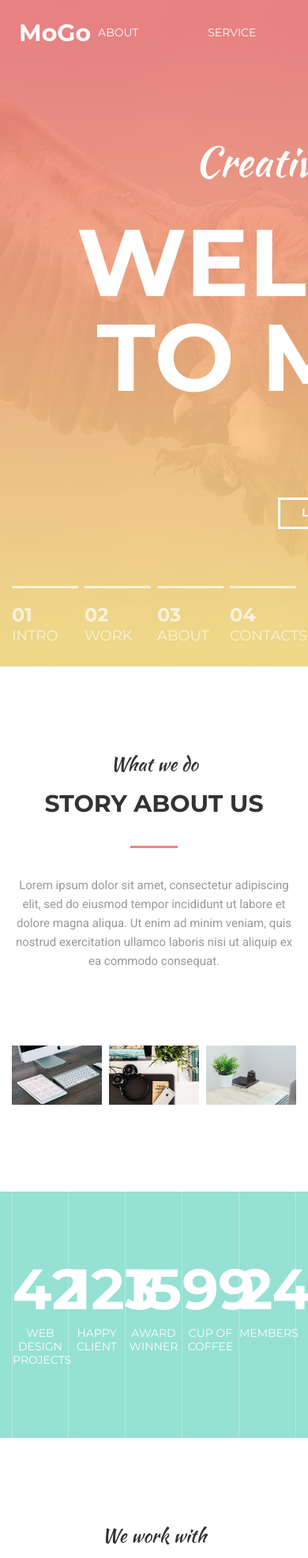
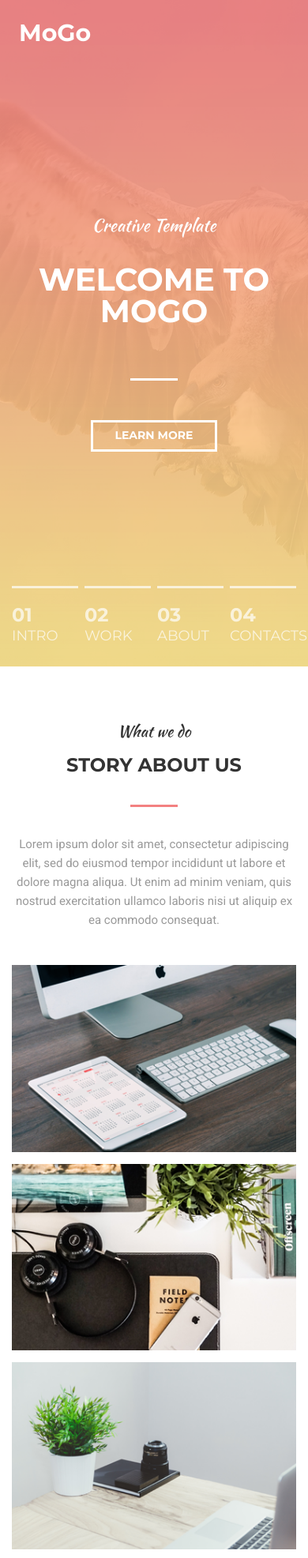
Before and after one commit to Karpovich0/MOGO, a plain HTML site: page index.html in a window 390 px wide. Shown: the top 1973 px of the page at 79% size. Drawn offline with Linux system fonts and the light colour scheme.

Commit message:
make apadtive design up to services

```diff
--- a/index.html
+++ b/index.html
@@ -331,9 +331,6 @@
 
                 </div>
 
-            </div>
-            <div class="services">
-
                 <div class="services__item">
                     <img src="src/icons/services/services_4.png" alt="" class="services__img">
 
@@ -359,6 +356,7 @@
                 </div>
 
             </div>
+
         </div>
     </section>
     <!-- end services -->
--- a/scss/_media.scss
+++ b/scss/_media.scss
@@ -7,6 +7,130 @@
             font-size: 120px;
         }
     }
+    // end intro
 }
 
-@media screen and (max-width:992px) {}
+@media screen and (max-width:992px) {
+    .header {
+        &__nav {
+            display: none;
+        }
+    }
+    .intro {
+        &__suptitle {
+            font-size: 32px;
+        }
+        &__title {
+            font-size: 80px;
+        }
+    }
+    // end intro
+    .section {
+        padding: 70px 0;
+    }
+    // end section
+    .title {
+        &__text {
+            margin-bottom: 65px;
+        }
+    }
+    // end title
+    .stats {
+        background-color: transparent;
+        &__inner {
+            justify-content: center;
+        }
+        &__item {
+            background-color: #95e1d3;
+            width: 1/3*100%;
+            padding: 50px 0 60px;
+            border: 1px solid rgba(255, 255, 255, 0.3);
+            ;
+        }
+    }
+    // end stats
+}
+
+@media screen and (max-width:762px) {
+    .title {
+        &__text {
+            margin-bottom: 45px;
+        }
+    }
+    // end title
+    .card {
+        justify-content: center;
+        &__item {
+            width: 100%;
+            max-width: 380px;
+            margin-bottom: 15px;
+        }
+        &__item:last-child {
+            margin-bottom: 0;
+        }
+    }
+    //end card
+    .stats {
+        &__item {
+            width: 50%;
+            // padding: 50px 0 60px;
+            border: 1px solid rgba(255, 255, 255, 0.3);
+        }
+    }
+    // end stats
+    .services {
+        &__item {
+            width: 50%;
+        }
+        &__item:nth-last-child(3) {
+            border-bottom: 1px solid #e5e5e5;
+        }
+    }
+    //end services
+}
+
+@media screen and (max-width:576px) {
+    .intro {
+        &__suptitle {
+            font-size: 22px;
+        }
+        &__title {
+            font-size: 40px;
+        }
+    }
+    //end intro
+    .title {
+        &__main {
+            font-size: 24px;
+        }
+        &__sup {
+            font-size: 20px;
+        }
+    }
+    // end title
+    .stats {
+        &__item {
+            width: 100%;
+            max-width: 400px;
+            // padding: 50px 0 60px;
+            border: 1px solid rgba(255, 255, 255, 0.3);
+        }
+        &__number {
+            font-size: 52px;
+        }
+        &__title {
+            font-size: 12px;
+        }
+    }
+    // end stats
+    .services {
+        justify-content: center;
+        &__item {
+            width: 100%;
+            max-width: 400px;
+        }
+        &__item:nth-last-child(2) {
+            border-bottom: 1px solid #e5e5e5;
+        }
+    }
+}
--- a/scss/style.scss
+++ b/scss/style.scss
@@ -59,6 +59,7 @@
 
   // header
   .header {
+      width: 100%;
       top: 0;
       left: 0;
       right: 0;
@@ -106,10 +107,12 @@
 
   // nav
   .nav {
-      width: 620px;
+      //   width: 620px;
+      //   rework width
       display: flex;
       justify-content: space-between;
       &__link {
+          margin-right: 87px;
           position: relative;
           display: block;
           font-family: 'Montserrat', sans-serif;
@@ -119,6 +122,9 @@
           text-decoration: none;
           color: #ffffff;
           transition: all .2s linear;
+      }
+      &__link:last-child {
+          margin-right: 0;
       }
       &__link::after {
           position: absolute;
@@ -146,12 +152,14 @@
       flex-direction: column;
       justify-content: center;
       height: 100vh;
+      width: 100%;
       padding: 83px 0;
       background: url(/src/img/intro/intro__bg.png) center no-repeat;
       background-size: cover;
       &__inner {
           text-align: center;
-          width: 833px;
+          width: 100%;
+          max-width: 833px;
           margin: 0 auto;
       }
       &__suptitle {
@@ -298,6 +306,7 @@
   .card {
       width: 100%;
       display: flex;
+      flex-wrap: wrap;
       justify-content: space-between;
       &__item {
           width: 380px/1200px * 100%;
@@ -400,6 +409,7 @@
       &__inner {
           display: flex;
           justify-content: space-between;
+          flex-wrap: wrap;
       }
       &__item {
           text-align: center;
@@ -433,14 +443,20 @@
       display: flex;
       flex-wrap: wrap;
       justify-content: space-between;
-      border-bottom: 1px solid #e5e5e5;
-      &:last-child {
+      &__item {
+          width: 1/3*100%;
+          position: relative;
+          padding: 40px 30px 40px 85px;
+          border-bottom: 1px solid #e5e5e5;
+      }
+      &__item:nth-last-child(3) {
           border-bottom: 0;
       }
-      &__item {
-          flex: 1;
-          position: relative;
-          padding: 40px 30px 40px 85px;
+      &__item:nth-last-child(2) {
+          border-bottom: 0;
+      }
+      &__item:nth-last-child(1) {
+          border-bottom: 0;
       }
       &__img {
           position: absolute;
```
Also changed, not shown: css/style.css.
